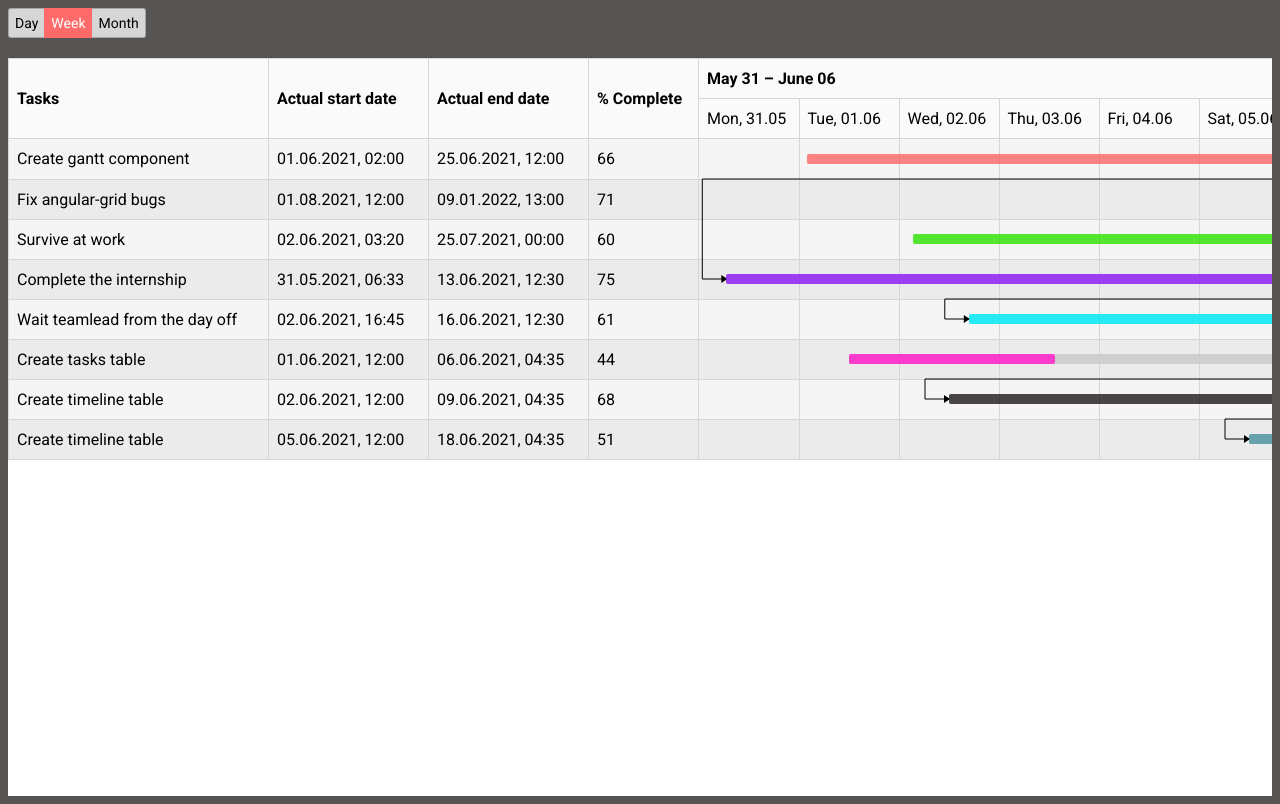
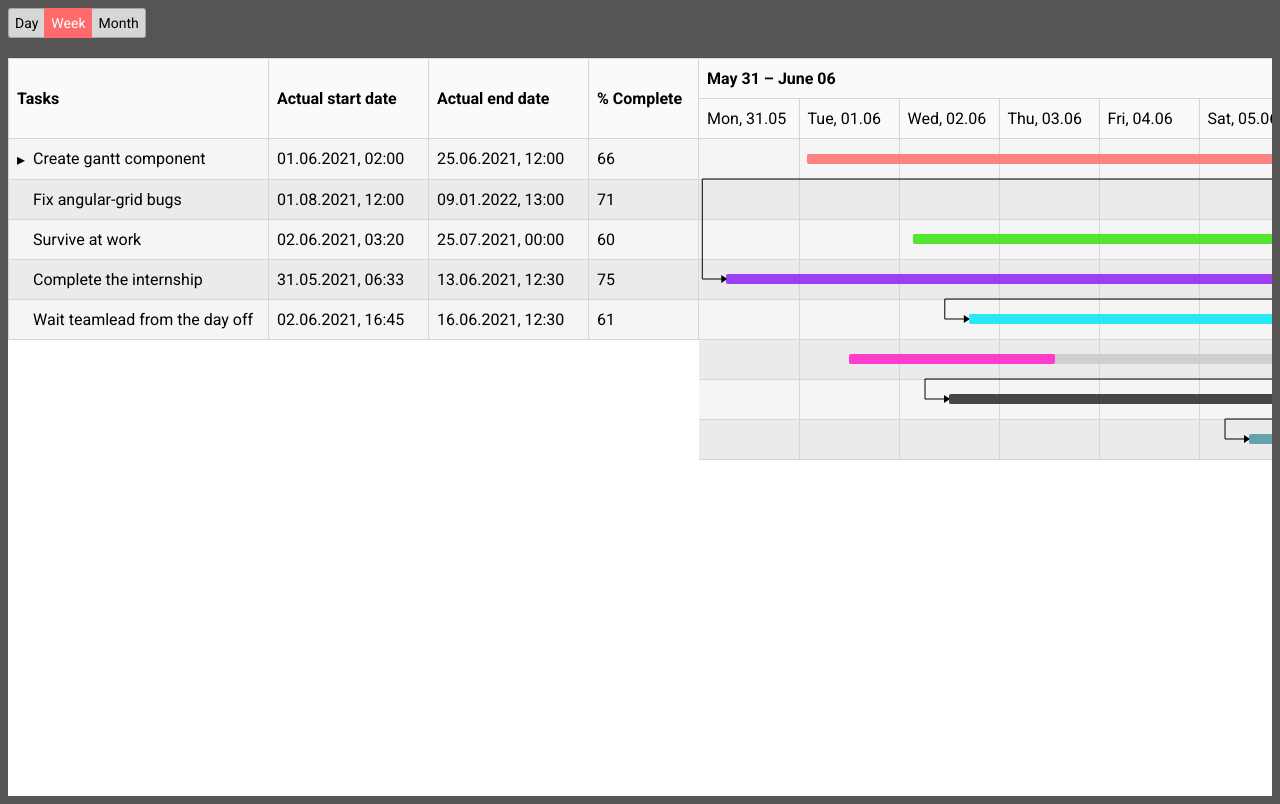
Before and after one commit to Overfirst/angular-gantt, an Angular app: page / in a window 1280 px wide. Built offline with nearby package versions, Linux system fonts and the light colour scheme.

Commit message:
Вложенность для таблицы тасков

```diff
--- a/src/app/shared/components/gantt/gantt-tasks/gantt-tasks.component.html
+++ b/src/app/shared/components/gantt/gantt-tasks/gantt-tasks.component.html
@@ -1,6 +1,6 @@
 <div #tasksContainer class="gantt-tasks">
   <div class="tables">
-    <div (click)="selectRow(-1)" class="tasks-header">
+    <div (click)="selectRow(null)" class="tasks-header">
       <table>
         <colgroup>
           <col style="width: 260px;">
@@ -29,7 +29,7 @@
           <col style="width: 110px;">
         </colgroup>
         <tbody>
-          <ng-container *ngFor="let task of tasks; index as idx">
+          <!-- <ng-container *ngFor="let task of tasks; index as idx">
             <tr
               rowHeight
               (click)="selectRow(idx)"
@@ -40,7 +40,37 @@
               <td class="date-td" (click)="dateClick(task.endDate)" nowrap>{{ task.endDate | date:'dd.MM.YYYY, HH:mm' }}</td>
               <td nowrap>{{ task.readyPercent }}</td>
             </tr>
-          </ng-container>
+          </ng-container> -->
+
+          <ng-template #recursiveTemplate let-tasks let-level="level">
+            <ng-container *ngFor="let taskRow of tasks; index as idx">
+              <tr
+                rowHeight
+                (click)="selectRow(taskRow)"
+                [class.active-row]="activeRow === taskRow"
+              >
+                <td nowrap>
+                  <div [ngStyle]="{ 'margin-left': 12 * level + 'px' }">
+                    <span
+                      class="open-close-icon"
+                      (click)="rowOpenCloseClicked(taskRow)"
+                    >{{ getRowOpenSymbol(taskRow) }}</span>
+                    <span>{{ taskRow.task.name }}</span>
+                  </div>
+                </td>
+                <td class="date-td" (click)="dateClick(taskRow.task.startDate)" nowrap>{{ taskRow.task.startDate | date:'dd.MM.YYYY, HH:mm' }}</td>
+                <td class="date-td" (click)="dateClick(taskRow.task.endDate)" nowrap>{{ taskRow.task.endDate | date:'dd.MM.YYYY, HH:mm' }}</td>
+                <td nowrap>{{ taskRow.task.readyPercent }}</td>
+              </tr>
+               <ng-container *ngIf="taskRow.childs && taskRow.opened">
+                 <ng-container *ngTemplateOutlet="recursiveTemplate; context: {$implicit: taskRow.childs, level: level + 1}">
+                 </ng-container>
+               </ng-container>
+             </ng-container>
+           </ng-template>
+
+           <ng-container *ngTemplateOutlet="recursiveTemplate; context: {$implicit: tasks, level: 0}">
+           </ng-container>
         </tbody>
       </table>
     </div>
--- a/src/app/shared/components/gantt/gantt-tasks/gantt-tasks.component.scss
+++ b/src/app/shared/components/gantt/gantt-tasks/gantt-tasks.component.scss
@@ -27,3 +27,11 @@
   user-select: none;
   cursor: pointer;
 }
+
+.open-close-icon {
+  display: inline-block;
+  width: 16px;
+  vertical-align: middle;
+  cursor: pointer;
+  user-select: none;
+}
--- a/src/app/shared/components/gantt/gantt-tasks/gantt-tasks.component.ts
+++ b/src/app/shared/components/gantt/gantt-tasks/gantt-tasks.component.ts
@@ -1,5 +1,5 @@
 import { Component, ChangeDetectionStrategy, Input, ViewChild, ElementRef, AfterViewInit, Output, EventEmitter } from '@angular/core';
-import { GanttScrollSyncEvent, GanttTask } from '../../../interfaces';
+import { GanttScrollSyncEvent, GanttTask, GanttTaskRow } from '../../../interfaces';
 
 @Component({
   selector: 'gantt-tasks',
@@ -10,9 +10,9 @@ import { GanttScrollSyncEvent, GanttTask } from '../../../interfaces';
 export class GanttTasksComponent implements AfterViewInit {
   @ViewChild('table') private table: ElementRef<any>;
 
-  @Input() public tasks: GanttTask[] = [];
+  @Input() public tasks: GanttTaskRow[] = [];
   @Input() public contentHeight = 500;
-  @Input() public activeRowID = -1;
+  @Input() public activeRow: GanttTaskRow | null = null;
 
   private scrollTopValue = 0;
 
@@ -27,7 +27,7 @@ export class GanttTasksComponent implements AfterViewInit {
   }
 
   @Output() public onScroll = new EventEmitter<GanttScrollSyncEvent>();
-  @Output() public rowChanged = new EventEmitter<number>();
+  @Output() public rowChanged = new EventEmitter<GanttTaskRow | null>();
   @Output() public dateClicked = new EventEmitter<Date>();
 
   private updateScrollPosition(): void {
@@ -46,9 +46,49 @@ export class GanttTasksComponent implements AfterViewInit {
     }
   }
 
-  public selectRow(rowID: number): void {
-    this.activeRowID = rowID;
-    this.rowChanged.emit(this.activeRowID);
+  public selectRow(needRow: GanttTaskRow | null): void {
+    const searchRow = (rows: GanttTaskRow[]): GanttTaskRow | null => {
+      let result: GanttTaskRow | null = null;
+
+      for (let i = 0; i < this.tasks.length; i++) {
+        const row = rows[i];
+
+        if (row === needRow) {
+          result = row;
+          break;
+        }
+
+        if (row?.childs) {
+          result = searchRow(row.childs);
+          if (result === needRow) {
+            break;
+          }
+        }
+      }
+
+      return result;
+    }
+
+    this.activeRow = searchRow(this.tasks);
+    this.rowChanged.emit(this.activeRow);
+  }
+
+  private rowHasChilds(row: GanttTaskRow): boolean {
+    return !!row.childs && row.childs.length > 0;
+  }
+
+  public rowOpenCloseClicked(row: GanttTaskRow): void {
+    if (this.rowHasChilds(row)) {
+      row.opened = !row.opened
+    }
+  }
+
+  public getRowOpenSymbol(row: GanttTaskRow): string {
+    if (!this.rowHasChilds(row)) {
+      return ' '
+    }
+
+    return row.opened ? '▾' : '▸';
   }
 
   public dateClick(date: Date): void {
--- a/src/app/shared/components/gantt/gantt.component.html
+++ b/src/app/shared/components/gantt/gantt.component.html
@@ -4,9 +4,9 @@
   <div #tasksRef>
     <gantt-tasks
       [contentHeight]="contentHeight"
-      [tasks]="tasks"
+      [tasks]="tasksRows"
       [scrollTop]="tasksScrollTop"
-      [activeRowID]="activeRowID"
+      [activeRow]="activeRow"
       (onScroll)="tasksOnScroll($event)"
       (rowChanged)="changeRow($event)"
       (dateClicked)="tasksDateClick($event)"
@@ -20,11 +20,12 @@
       [tasks]="tasks"
       [dependencies]="dependencies"
       [scrollTop]="timelineScrollTop"
-      [activeRowID]="activeRowID"
       [period]="period"
       [selectedDate]="selectedDate"
       (onScroll)="timelineOnScroll($event)"
-      (rowChanged)="changeRow($event)"
     ></gantt-timeline>
+<!--
+    [activeRowID]="activeRowID"
+    (rowChanged)="changeRow($event)" -->
   </div>
 </div>
--- a/src/app/shared/components/gantt/gantt.component.ts
+++ b/src/app/shared/components/gantt/gantt.component.ts
@@ -1,5 +1,5 @@
 import { Component, ChangeDetectionStrategy, Input, ViewChild, ElementRef, AfterViewInit, ChangeDetectorRef, HostListener } from '@angular/core';
-import { GanttPeriod, GanttScrollSyncEvent, GanttTask, GanttTaskDependency } from '../../interfaces';
+import { GanttPeriod, GanttScrollSyncEvent, GanttTask, GanttTaskDependency, GanttTaskRow } from '../../interfaces';
 import { GanttService } from '../../services/gantt.service';
 
 @Component({
@@ -15,11 +15,22 @@ export class GanttComponent implements AfterViewInit {
 
   constructor(private cdr: ChangeDetectorRef, private service: GanttService) {}
 
-  @Input() public tasks: GanttTask[] = [];
+  private _tasks: GanttTask[];
+
+  @Input() public set tasks(tasks: GanttTask[]) {
+    this._tasks = tasks;
+    this.tasksRows = this.service.getTasksRows(tasks);
+  }
+
+  public get tasks() {
+    return this._tasks;
+  }
+
   @Input() public dependencies: GanttTaskDependency[] = [];
 
   @Input() public contentHeight = 500;
 
+  public tasksRows: GanttTaskRow[] = [];
   public selectedDate: Date;
 
   public tasksScrollTop = 0;
@@ -28,7 +39,7 @@ export class GanttComponent implements AfterViewInit {
   public period: GanttPeriod;
   public timelineWidth = 0;
 
-  public activeRowID = -1;
+  public activeRow: GanttTaskRow | null = null;
 
   public ngAfterViewInit(): void {
     this.calculateWidth();
@@ -58,8 +69,8 @@ export class GanttComponent implements AfterViewInit {
     this.tasksScrollTop = event.scrollValue;
   }
 
-  public changeRow(rowID: number): void {
-    this.activeRowID = rowID;
+  public changeRow(row: GanttTaskRow | null): void {
+    this.activeRow = row;
   }
 
   public tasksDateClick(date: Date): void {
```
